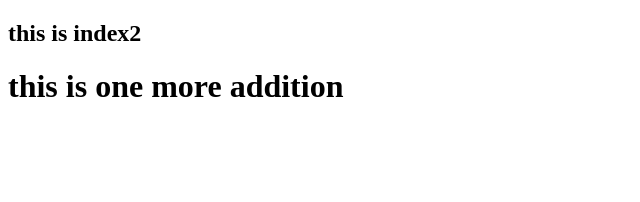
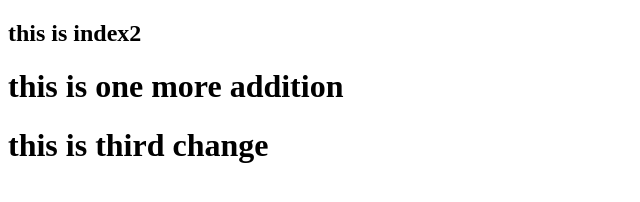
Before and after one commit to yash-bhoir/practicerepo, a plain HTML site: page index2.html in a window 1280 px wide. Shown: the whole page, without its empty margins (0-640 px from the left). Drawn offline with Linux system fonts and the light colour scheme.

Commit message:
this is third change

```diff
--- a/index2.html
+++ b/index2.html
@@ -8,5 +8,6 @@
 <body>
     <h2>this is index2</h2>
     <h1>this is one more addition </h1>
+    <h1>this is third change </h1>
 </body>
 </html>
```
